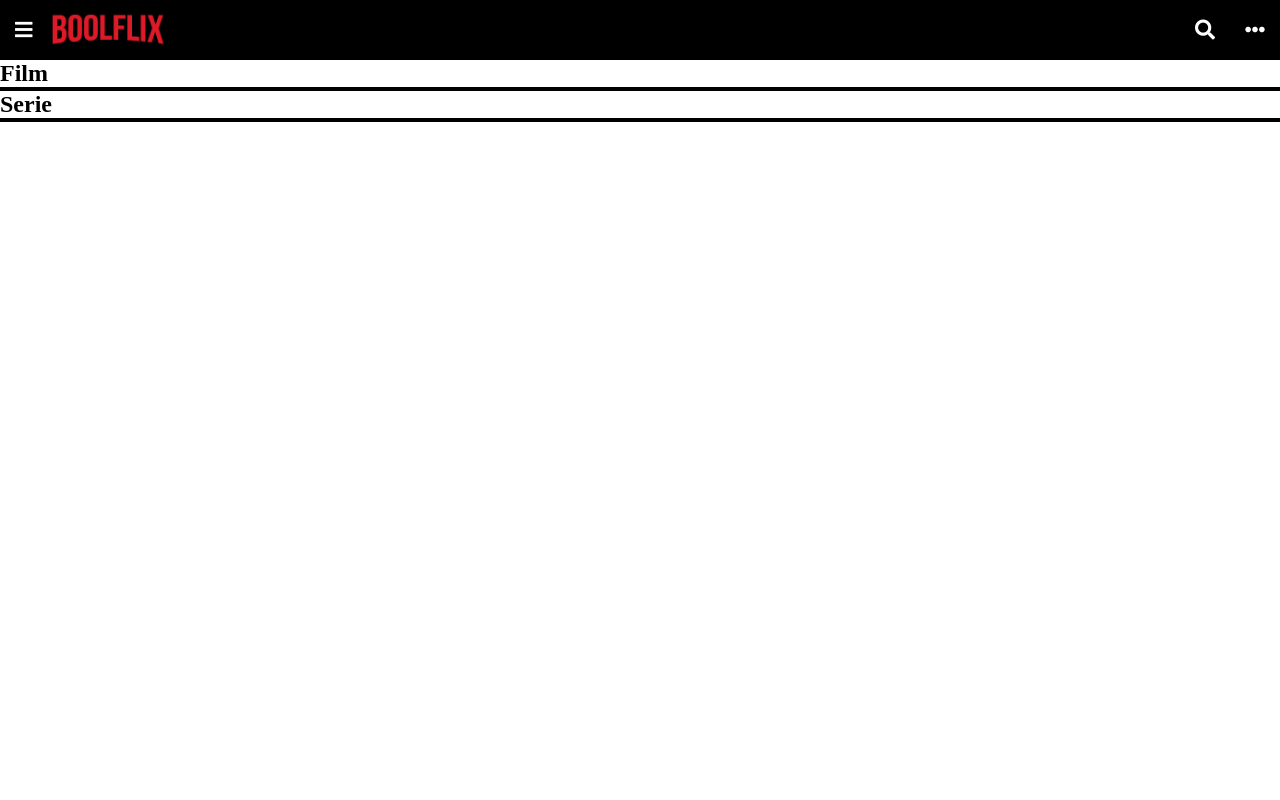
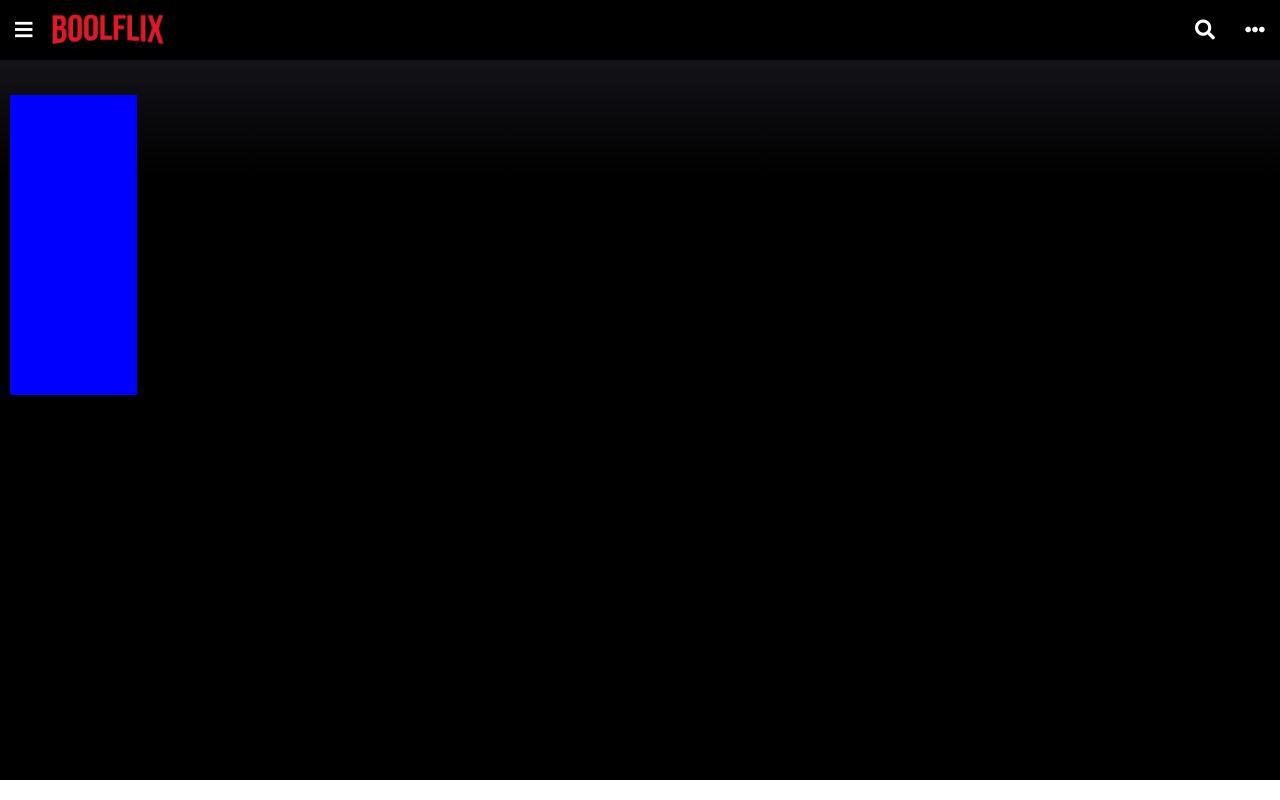
Before and after one commit to Zaplatynskyy/vue-boolflix, a Vue app: page / in a window 1280 px wide. Built offline with nearby package versions, Linux system fonts and the light colour scheme.

Commit message:
struttura box

```diff
--- a/package.json
+++ b/package.json
@@ -9,6 +9,7 @@
   },
   "dependencies": {
     "axios": "^0.24.0",
+    "bootstrap": "^5.1.3",
     "core-js": "^3.6.5",
     "vue": "^2.6.11"
   },
--- a/src/components/Header.vue
+++ b/src/components/Header.vue
@@ -14,7 +14,7 @@
 
         <div v-show="searchOn" class="header_search">
           <i class="fas fa-arrow-left" @click="searchBar()"></i>
-          <div class="input_search">
+          <div class="input_search" @keyup.enter="search()">
             <i class="fas fa-search" @click="search()"></i>
             <input type="text" placeholder="Cerca" v-model="inputSearch">
           </div>
@@ -63,7 +63,11 @@ export default {
       .then ( resp => {
           console.log(resp.data.results);
           this.dataShared.tvShows = resp.data.results
-      } )
+      } ),
+
+      this.inputSearch = '',
+
+      this.searchBar()
     }
 
   }
--- a/src/components/Main.vue
+++ b/src/components/Main.vue
@@ -1,7 +1,12 @@
 <template>
   <main>
+    <div class="row">
+        <div class="box">
+
+        </div>
+    </div>
     <!-- lista film -->
-    <h2>Film</h2>
+    <!-- <h2>Film</h2>
     <div class="row movies">
         <ul v-for="movie in dataShared.movies" :key="movie.id">
             <li><img :src="editImg(movie.poster_path)" :alt="movie.original_title"></li>
@@ -14,9 +19,9 @@
             <i v-show="editVoteStar(movie.vote_average) < 5" v-for="(star) in (5 - editVoteStar(movie.vote_average))" :key="star.id" class="far fa-star"></i>
             </li>
         </ul>
-    </div>
+    </div> -->
     <!-- lista serie tv -->
-    <h2>Serie</h2>
+    <!-- <h2>Serie</h2>
     <div class="row tv_shows">
         <ul v-for="tvShow in dataShared.tvShows" :key="tvShow.id">
         <li><img :src="editImg(tvShow.poster_path)" :alt="tvShow.original_title"></li>
@@ -29,7 +34,7 @@
             <i v-show="editVoteStar(tvShow.vote_average) < 5" v-for="(star) in (5 - editVoteStar(tvShow.vote_average))" :key="star.id" class="far fa-star"></i>
         </li>
         </ul>
-    </div>
+    </div> -->
   </main>
 </template>
 
@@ -93,11 +98,26 @@ export default {
 </script>
 
 <style lang="scss" scoped>
+
+    main {
+        height: calc(100vh - 80px);
+        background: rgb(0,0,0);
+        background: linear-gradient(0deg, rgba(0,0,0,1) 0%, rgba(0,0,0,1) 84%, rgba(19,19,25,1) 100%);
+        padding: 30px 5px;
+    }
+
     .row {
-        background-color: lightgrey;
-        border: 2px solid black;
+        // background-color: lightgrey;
+        // border: 2px solid black;
         display: flex;
         flex-wrap: wrap;
 
+        .box {
+            width: calc(100% / 10);
+            height: 300px;
+            background-color: blue;
+            margin: 5px;
+        }
     }
+
 </style>
```
Also changed, not shown: 1 other file (tests, documents, lock files or other folders).
